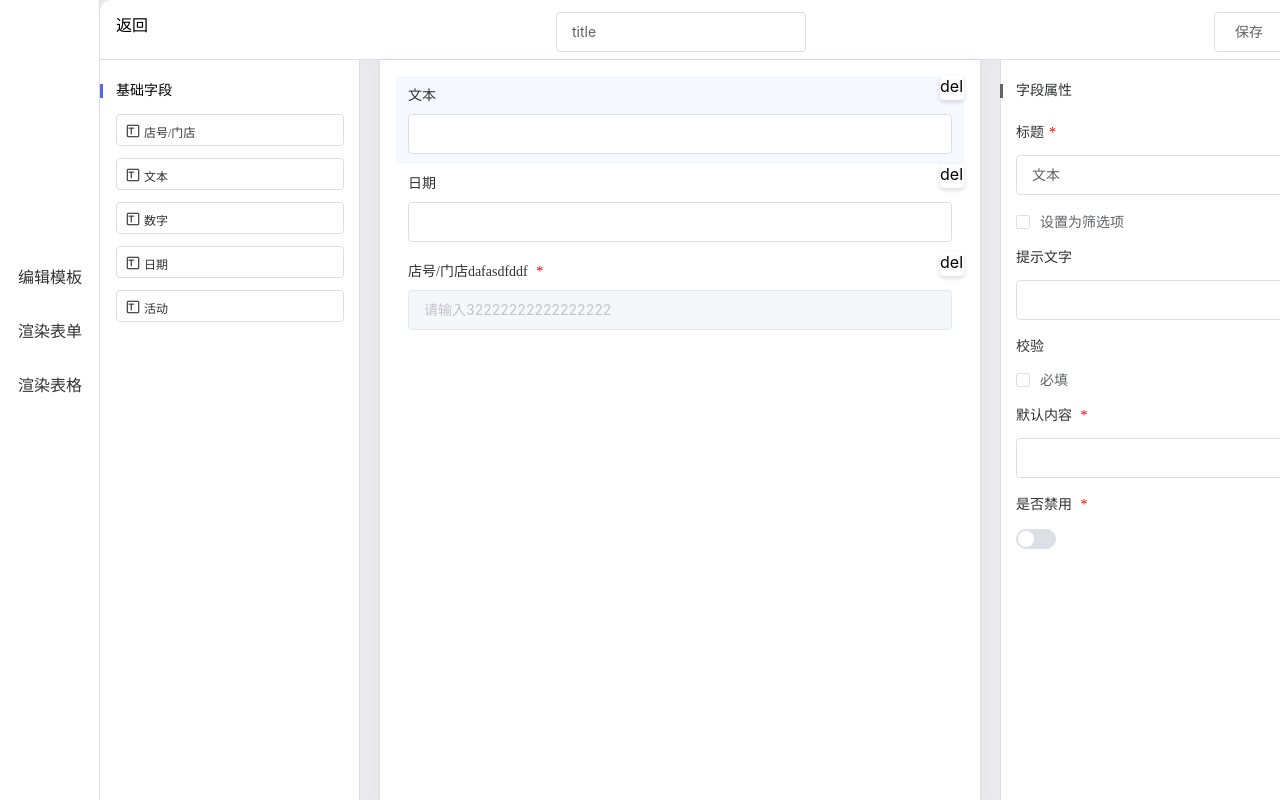
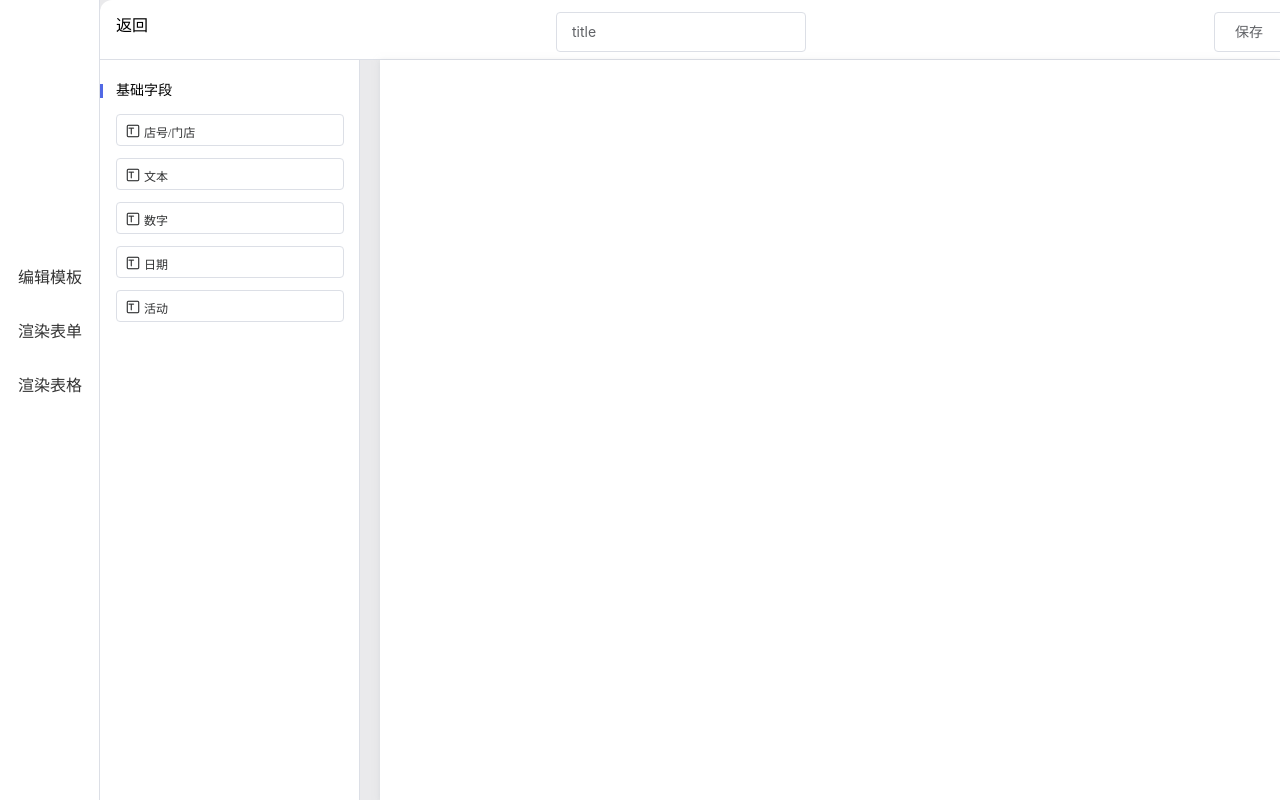
Before and after one commit to cloudtrek-cn/auto-form-core, a Vue app: page / in a window 1280 px wide. Built offline with nearby package versions, Linux system fonts and the light colour scheme.

Commit message:
k0a1a/feat/-:支持原生属性

```diff
--- a/examples/views/Construct.vue
+++ b/examples/views/Construct.vue
@@ -1,8 +1,9 @@
 <template>
     <div class="construct-page">
+        <!-- :initData="initData" -->
+
         <auto-construct
             ref="autoConstruct"
-            :initData="initData"
             :components-list="componentsList"
             :components-library="componentsLibrary"
             :async-del="asyncDel"
@@ -62,6 +63,14 @@ export default class Construct extends Vue {
                             type: "input",
                             name: "默认内容",
                             value: "",
+                            required: true,
+                        },
+                        maxlength: {
+                            type: "input",
+                            name: "最大长度",
+                            props: {},
+                            value: "",
+                            isAttr: true,
                             required: true,
                         },
                         test: {
--- a/examples/views/Form.vue
+++ b/examples/views/Form.vue
@@ -117,18 +117,25 @@ export default class Construct extends Vue {
         title: "title",
         field: [
             {
-                id: "el-19572d6a-05af-4b59-b08e-9c32b16fdb29",
+                id: "el-5ed90781-0f46-434d-bee5-3acf54a81625",
                 title: "店号/门店",
                 placeholder: "请输入",
                 isFilter: false,
-                required: true,
-                requiredMsg: "必填的字段哦",
+                required: false,
                 props: {
                     value: {
                         type: "input",
                         name: "默认内容",
-                        value: "1231",
+                        value: "",
                         required: true,
+                    },
+                    test: {
+                        type: "input",
+                        name: "test属性",
+                        value: "",
+                        required: true,
+                        props: {},
+                        attrs: { class: "test-attr", id: "test-attr-id" },
                     },
                     disabled: {
                         type: "switch",
@@ -143,61 +150,12 @@ export default class Construct extends Vue {
                         value: "value",
                         required: true,
                     },
-                },
-                elTemplateName: "店号/门店",
-            },
-            {
-                id: "el-a65f067f-a9af-41b2-936e-df9eb4c047e9",
-                title: "文本",
-                isFilter: false,
-                required: false,
-                props: {
-                    value: {
+                    maxlength: {
                         type: "input",
-                        name: "默认内容",
-                        value: "",
-                        required: true,
-                    },
-                    disabled: {
-                        type: "switch",
-                        name: "是否禁用",
-                        value: false,
-                        required: true,
-                    },
-                },
-                elTemplateName: "text",
-            },
-            {
-                id: "el-0b6fb673-91c2-4990-8b3f-8870c4ca86b2",
-                title: "日期",
-                isFilter: false,
-                required: false,
-                elTemplateName: "date",
-            },
-            {
-                id: "el-abcbdc54-e3e5-4201-ac08-6cabf12c043c",
-                title: "店号",
-                placeholder: "请输入3222222",
-                isFilter: false,
-                required: true,
-                props: {
-                    value: {
-                        type: "input",
-                        name: "默认内容",
-                        value: "1231",
-                        required: true,
-                    },
-                    disabled: {
-                        type: "switch",
-                        name: "是否禁用",
-                        value: true,
-                        required: true,
-                    },
-                    render: {
-                        type: "render",
-                        name: "自定义组件",
-                        render: "Input",
-                        value: "value",
+                        name: "最大长度",
+                        props: {},
+                        value: "5",
+                        isAttr: true,
                         required: true,
                     },
                 },
--- a/package.json
+++ b/package.json
@@ -1,6 +1,6 @@
 {
     "name": "@cloudtrek/auto-form",
-    "version": "0.4.4",
+    "version": "0.4.5",
     "main": "lib/index.umd.min.js",
     "scripts": {
         "serve": "vue-cli-service serve",
--- a/packages/Form/src/form.vue
+++ b/packages/Form/src/form.vue
@@ -154,14 +154,6 @@ export default class AutoForm extends Vue {
             if (!render) {
                 return;
             }
-            const props: {
-                [key: string]: unknown;
-            } = {};
-            for (const key in item.props) {
-                if (key !== "value") {
-                    props[key] = item.props[key].value;
-                }
-            }
             const attrs: {
                 [key: string]: unknown;
             } = {};
@@ -170,6 +162,18 @@ export default class AutoForm extends Vue {
                     attrs[key] = item.attrs[key].value;
                 }
             }
+            const props: {
+                [key: string]: unknown;
+            } = {};
+            for (const key in item.props) {
+                if (key !== "value") {
+                    props[key] = item.props[key].value;
+                }
+                if (item.props[key].isAttr) {
+                    attrs[key] = item.props[key].value;
+                }
+            }
+
             const Profile = Vue.extend({
                 name: "FormRender",
                 functional: true,
--- a/packages/index.ts
+++ b/packages/index.ts
@@ -12,7 +12,7 @@ const install = (Vue: any) => {
 };
 
 export default {
-    version: "0.4.4",
+    version: "0.4.5",
     install,
     Form,
     Construct,
--- a/packages/utils/utils.ts
+++ b/packages/utils/utils.ts
@@ -24,6 +24,7 @@ export const domRender = (
         name: "ItemRender",
         functional: true,
         render: (h) => {
+            console.log(12341234, attr);
             return h(
                 "div",
                 {
```
Also changed, not shown: typings/shims-vue.d.ts (+8 -3 lines).
